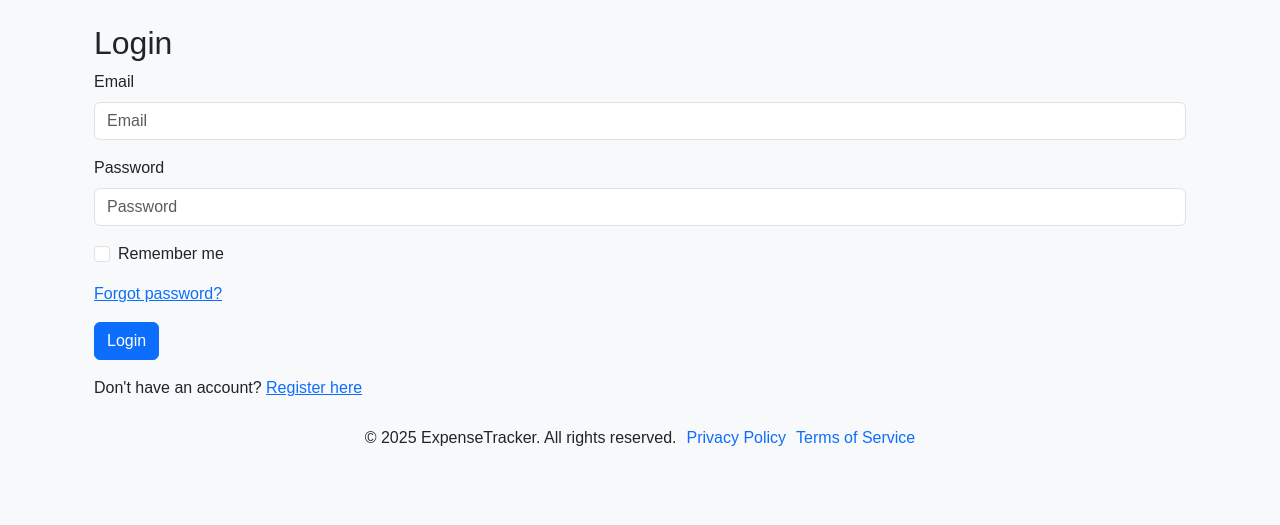
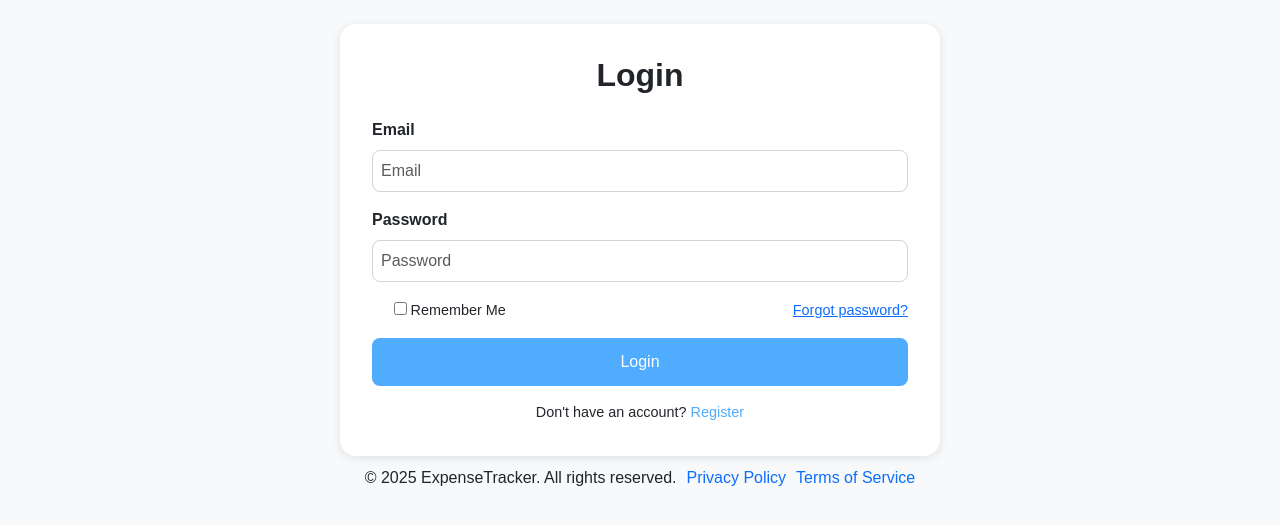
Before and after one commit to Cooper-Thomas1/ExpenseTracker, a Flask app: page /login in a window 1280 px wide. Shown: the part 62-587 px from the top of the page. Run offline with Flask 3, Linux system fonts and the light colour scheme.

Commit message:
Updated login.html Made small adjustments to some code and classes for easier css implementation. Has no direct impact on functionality.

```diff
--- a/ExpenseTracker/templates/login.html
+++ b/ExpenseTracker/templates/login.html
@@ -1,6 +1,7 @@
 {% extends "base.html" %}
 {% block content %}
-<div class="container">
+<div class="login-container">
+
   <h2>Login</h2>
   <form method="POST">
     {{ form.hidden_tag() }}
@@ -13,17 +14,14 @@
       {{ form.password(class="form-control") }}
     </div>
     <div class="mb-3 form-check">
-      <input type="checkbox" class="form-check-input" id="remember-me">
-      <label class="form-check-label" for="remember-me">Remember me</label>
-    </div>
-    <div>
+      <label><input type="checkbox" /> Remember Me</label>
       <a href="/forgot-password" class="forgot-password">Forgot password?</a>
     </div>
     <div class="mt-3">
       {{ form.submit(class="btn btn-primary") }}
     </div>
     <div class="register-link mt-3">
-      <p>Don't have an account? <a href="/register">Register here</a></p>
+      Don't have an account? <a href="/register">Register</a>
     </div>
   </form>
 </div>
```
